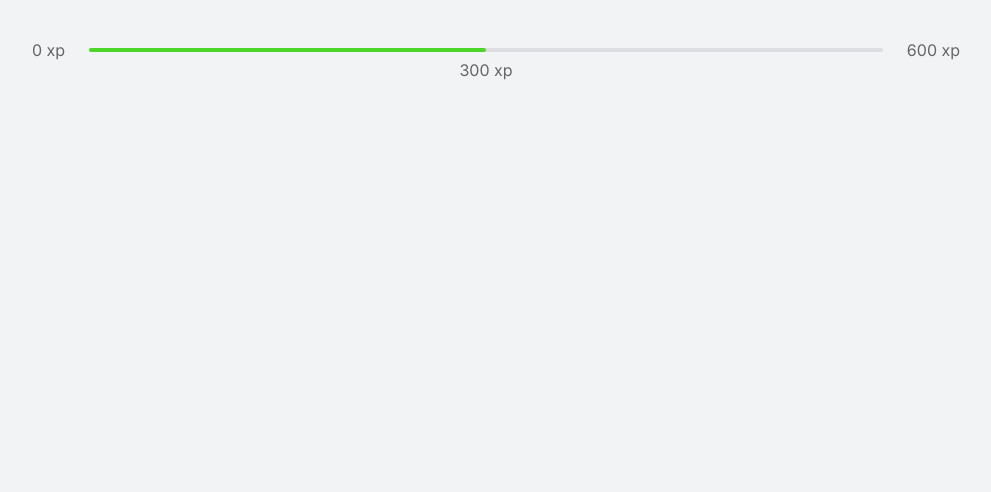
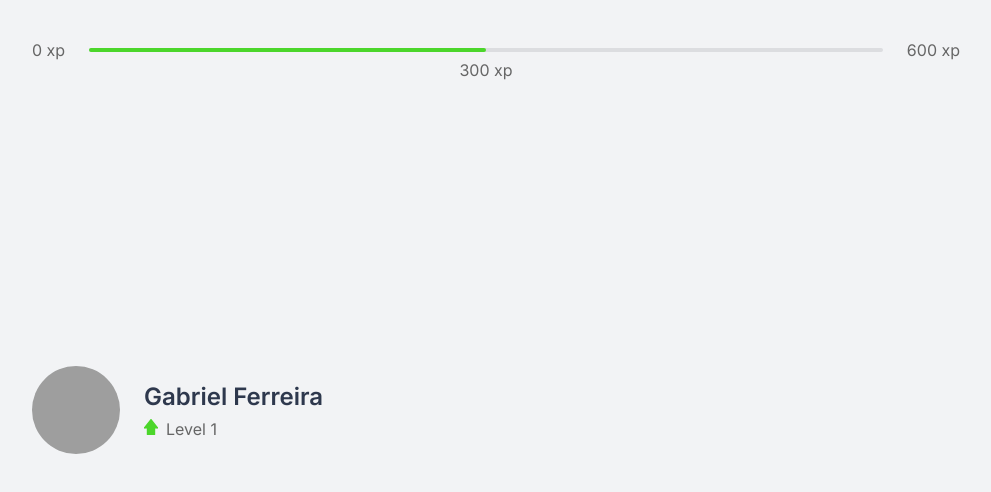
Before and after one commit to gabrielitba/Moveit, a Next.js app: page / in a window 1280 px wide. Shown: the top 492 px of the page, without its empty margins (144-1135 px from the left). Built offline with nearby package versions, Linux system fonts and the light colour scheme; grey boxes are pictures that could not be loaded.

Commit message:
feat: criando componente Profille

```diff
--- /dev/null
+++ b/src/components/Profile/index.tsx
@@ -0,0 +1,18 @@
+import * as S from './styles';
+
+const Profile = () => {
+  return (
+    <S.Container>
+      <img src="https://github.com/gabrielitba.png" alt="Uma foto de perfil" />
+      <div>
+        <strong>Gabriel Ferreira</strong>
+        <p>
+          <img src="icons/level.svg" alt="Uma flecha apontando para cima" />
+          Level 1
+        </p>
+      </div>
+    </S.Container>
+  );
+};
+
+export default Profile;
--- /dev/null
+++ b/src/components/Profile/styles.ts
@@ -0,0 +1,31 @@
+import styled from 'styled-components';
+
+export const Container = styled.div`
+  display: flex;
+  align-items: center;
+
+  > img {
+    width: 5.5rem;
+    height: 5.5rem;
+    border-radius: 50%;
+  }
+
+  div {
+    margin-left: 1.5rem;
+
+    strong {
+      font-size: 1.5rem;
+      font-weight: 600;
+      color: var(--title);
+    }
+
+    p {
+      font-size: 1rem;
+      margin-top: 0.5rem;
+
+      img {
+        margin-right: 0.5rem;
+      }
+    }
+  }
+`;
--- a/src/pages/index.tsx
+++ b/src/pages/index.tsx
@@ -1,7 +1,18 @@
 import ExperienceBar from '../components/ExperienceBar';
+import Profile from '../components/Profile';
+
+import * as S from '../styles/pages/Home';
 
 const Home = () => {
-  return <ExperienceBar />;
+  return (
+    <S.Container>
+      <ExperienceBar />
+      <section>
+        <Profile />
+        <div></div>
+      </section>
+    </S.Container>
+  );
 };
 
 export default Home;
--- a/src/styles/global.ts
+++ b/src/styles/global.ts
@@ -20,16 +20,6 @@ export const GlobalStyles = createGlobalStyle`
   margin: 0;
   padding: 0;
   box-sizing: border-box;
-}
-
-div#__next{
-  height: 100vh;
-  max-width: 992px;
-  margin: 0 auto;
-  padding: 2.5rem 2rem;
-
-  display: flex;
-  flex-direction: column;
 }
 
 body {
--- /dev/null
+++ b/src/styles/pages/Home.ts
@@ -0,0 +1,19 @@
+import styled from 'styled-components';
+
+export const Container = styled.section`
+  height: 100vh;
+  max-width: 992px;
+  margin: 0 auto;
+  padding: 2.5rem 2rem;
+
+  display: flex;
+  flex-direction: column;
+
+  section {
+    flex: 1;
+    display: grid;
+    grid-template-columns: 1fr 1fr;
+    gap: 6.25rem;
+    align-content: center;
+  }
+`;
```
